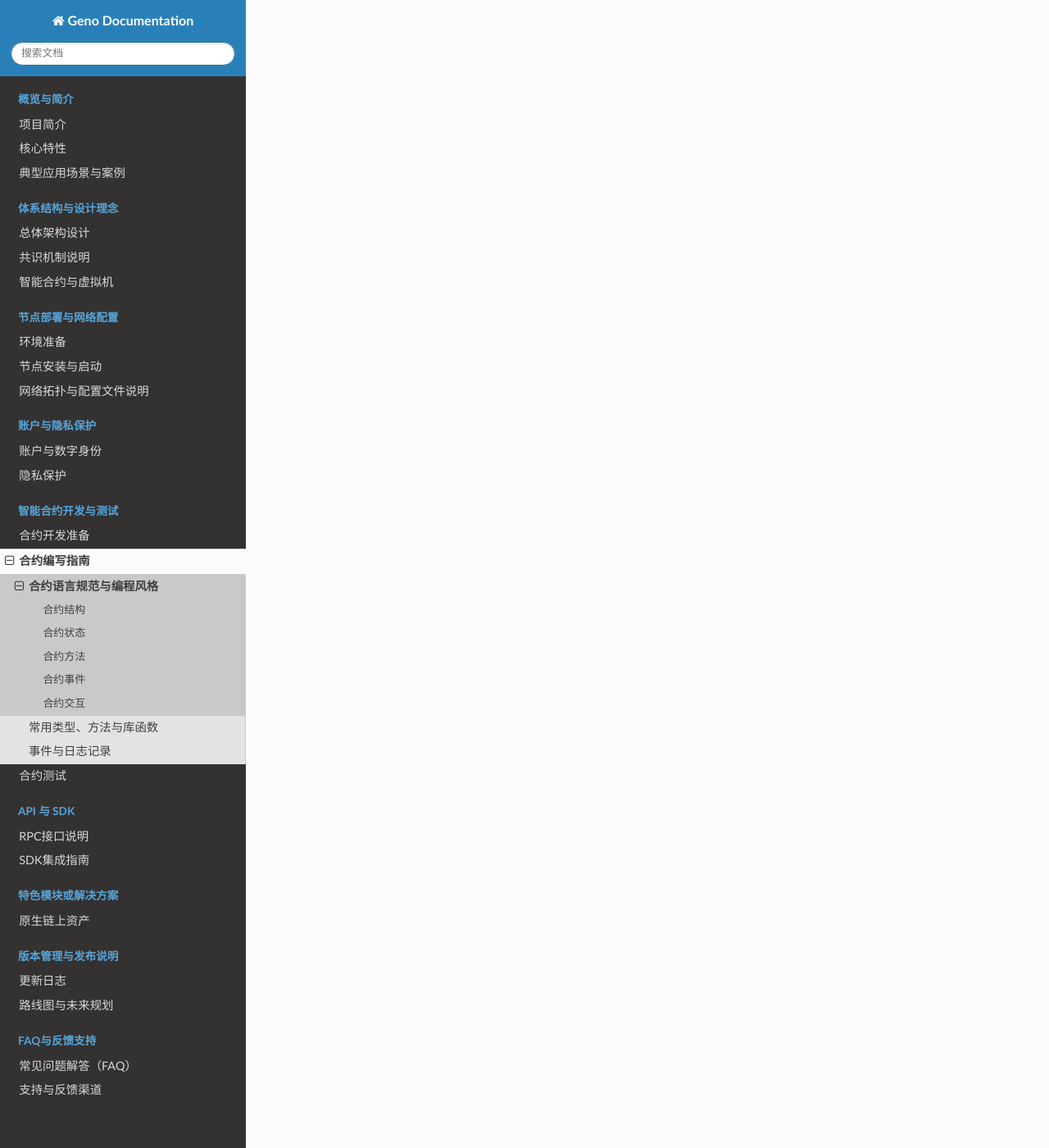
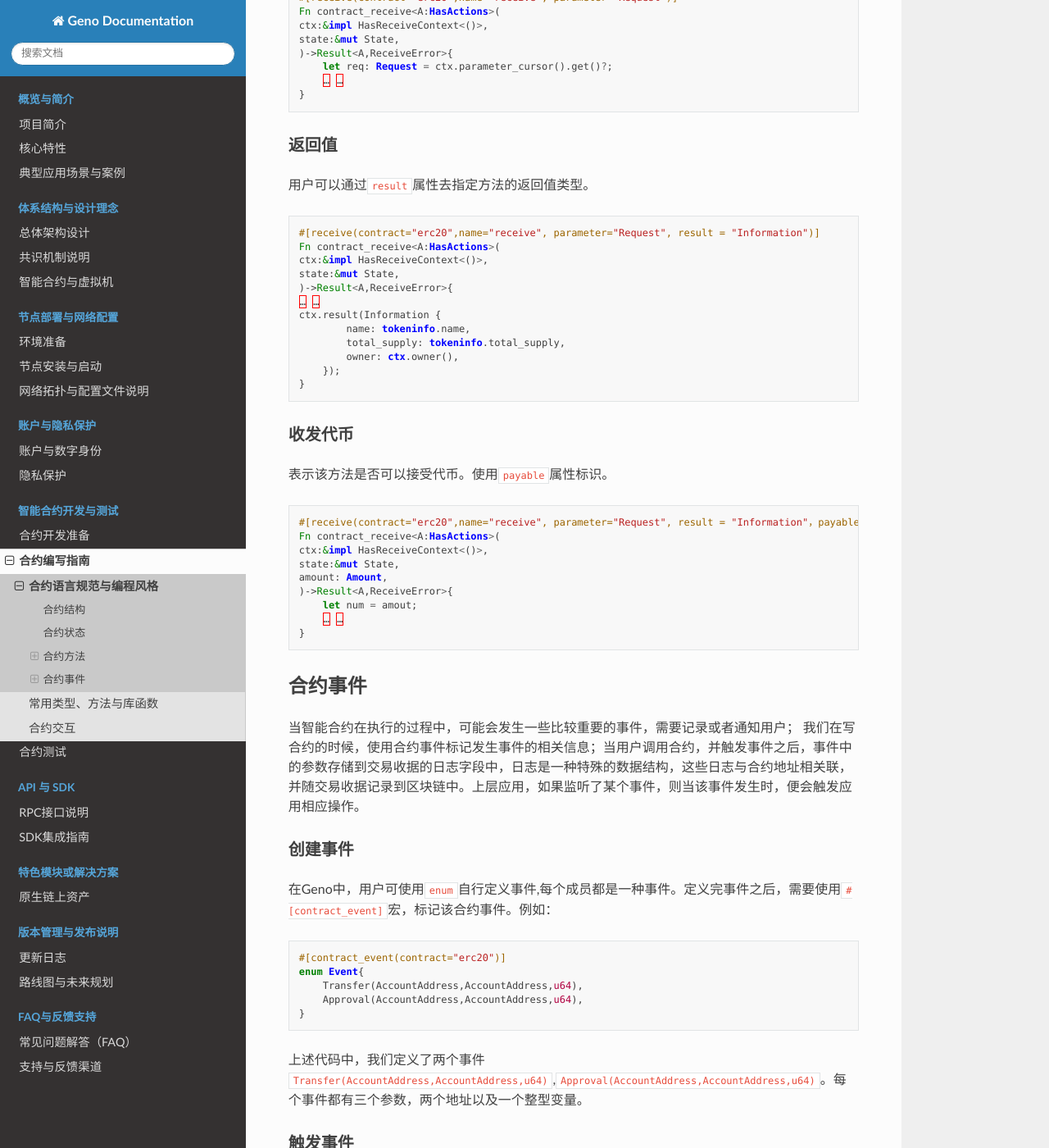
Before and after one commit to geno-labs/geno-docs, a Sphinx documentation site: the page built from source/contract/guide/specification.md, in a window 1280 px wide and 1400 px high, scrolled down 2589 px. Shown: the whole window at 82% size. Built offline with Sphinx 7.4.7 and the Read the Docs theme 3.1.0, drawn with Linux system fonts in a browser that asks for light colours; some of the changed text lies outside the part shown.

Commit message:
add spec2
Signed-off-by: kent <xq-310@163.com>

````diff
--- a/source/contract/guide/specification.md
+++ b/source/contract/guide/specification.md
@@ -54,15 +54,125 @@
 ```
 
 ## 合约状态
+合约状态表示智能合约实例之后，与合约实例关联的数据；这个状态是用户在编写智能合约的时候定义的；用户可以通过交易和智能合约进行交互，修改与之关联的状态。我们将合约状态存储到链上，作为持久化存储；每次需要更新合约状态时，需要先从链上取出合约状态，状态更新完后，将新的状态存储到链上；
 
-
+使用`#[contract_state]`宏，定义合约状态。合约的状态是一个struct类型。用户可以根据需求自行定义内容。
+```rust
+#[contract_state(contract = "Storage")]
+#[derive(Serialize, SchemaType)]
+pub struct State {
+    height: u64,
+    time: Timestamp,
+    owner: AccountAddress,
+}
+```
 
 ## 合约方法
 
+我们把智能合约内的方法分为两类，一类叫初始化函数，一类叫调用函数。
+
+### 初始化函数
+初始化函数方法，主要作用是初始化智能合约的状态。这类方法每个智能合约只有一个，且只在合约创建的时候执行一次，之后都不会在调用；这类方法，不需要用户调用，是自动执行的；
+
+我们可以通过使用`#[init]`宏去标记一个函数，将其定义为初始化函数，例如：
+```Rust
+#[init(contract="erc20")]
+fncontract_init<I:HasInitContext<()>,L:HasLogger>(ctx:&I,logger:&mutL,)->InitResult<State>{
+… …
+}
+```
+
+### 调用函数
+调用方法，这类方法主要是给用户使用的，用户可以通过这类方法与智能合约交互，进行更新、查询等操作。这类方法是由用户使用交易进行触发的，没有次数的限制。
+
+使用`#[receive(…)]`宏，标记一个调用方法，同时还需要使用`name`去指定这个调用方法的名字；
+```Rust
+#[receive(contract="erc20",name="receive")]
+Fn contract_receive<A:HasActions>(
+ctx:&impl HasReceiveContext<()>,
+state:&mut State,
+)->Result<A,ReceiveError>{
+… …
+}
+```
+
+#### 参数
+用户可以通过`parameter`属性去指定方法的参数类型，。
+```Rust
+#[receive(contract="erc20",name="receive", parameter="Request")]
+Fn contract_receive<A:HasActions>(
+ctx:&impl HasReceiveContext<()>,
+state:&mut State,
+)->Result<A,ReceiveError>{
+    let req: Request = ctx.parameter_cursor().get()?;
+    … …
+}
+```
+
+### 返回值
+用户可以通过`result`属性去指定方法的返回值类型。
+```Rust
+#[receive(contract="erc20",name="receive", parameter="Request", result = "Information")]
+Fn contract_receive<A:HasActions>(
+ctx:&impl HasReceiveContext<()>,
+state:&mut State,
+)->Result<A,ReceiveError>{
+… …
+ctx.result(Information {
+        name: tokeninfo.name,
+        total_supply: tokeninfo.total_supply,
+        owner: ctx.owner(),
+    });
+}
+```
+
+### 收发代币
+表示该方法是否可以接受代币。使用`payable`属性标识。
+
+```Rust
+#[receive(contract="erc20",name="receive", parameter="Request", result = "Information"，payable)]
+Fn contract_receive<A:HasActions>(
+ctx:&impl HasReceiveContext<()>,
+state:&mut State,
+amount: Amount,
+)->Result<A,ReceiveError>{
+    let num = amout;
+    … …
+}
+```
 
 
 ## 合约事件
 
+当智能合约在执行的过程中，可能会发生一些比较重要的事件，需要记录或者通知用户；
+我们在写合约的时候，使用合约事件标记发生事件的相关信息；当用户调用合约，并触发事件之后，事件中的参数存储到交易收据的日志字段中，日志是一种特殊的数据结构，这些日志与合约地址相关联，并随交易收据记录到区块链中。上层应用，如果监听了某个事件，则当该事件发生时，便会触发应用相应操作。
 
+### 创建事件
 
-## 合约交互
+在Geno中，用户可使用`enum`自行定义事件,每个成员都是一种事件。定义完事件之后，需要使用`#[contract_event]`宏，标记该合约事件。例如：
+```Rust
+#[contract_event(contract="erc20")]
+enum Event{
+    Transfer(AccountAddress,AccountAddress,u64),
+    Approval(AccountAddress,AccountAddress,u64),
+}
+```
+上述代码中，我们定义了两个事件`Transfer(AccountAddress,AccountAddress,u64)`,`Approval(AccountAddress,AccountAddress,u64)`。每个事件都有三个参数，两个地址以及一个整型变量。
+
+### 触发事件
+
+在方法中，需要添加 `enable_logger`表示使能合约事件，然后在参数中添加`logger:&mut impl HasLogger`。
+在方法执行的过程中，需要触发事件的时候，我们就可以使用`logger.log()`方法，来触发事件。
+```Rust
+#[receive(contract="erc20",name="receive", parameter="Request", enable_logger)]
+Fn contract_receive<A:HasActions>(
+ctx:&impl HasReceiveContext<()>,
+logger:&mut impl HasLogger,
+state:&mut State,
+)->Result<A,ReceiveError>{
+… …
+logger.log(&Event::Transfer(sender_address,receiver_address,amount))?;
+… …
+}
+```
+等到方法执行完成后，应用就可以查询到该事件通知；
````
Also changed, not shown: source/contract/guide/event.md (+1 -1 lines).
